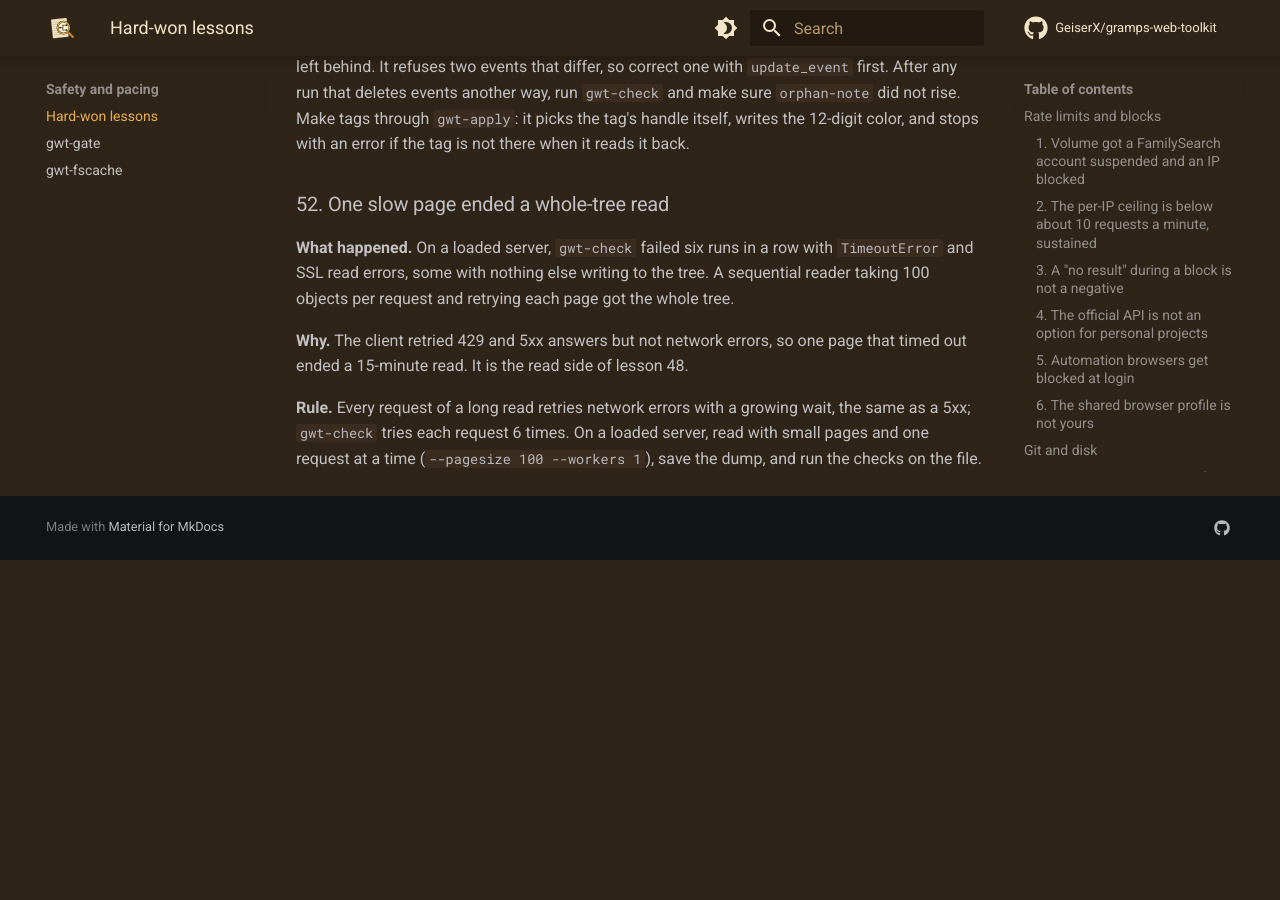
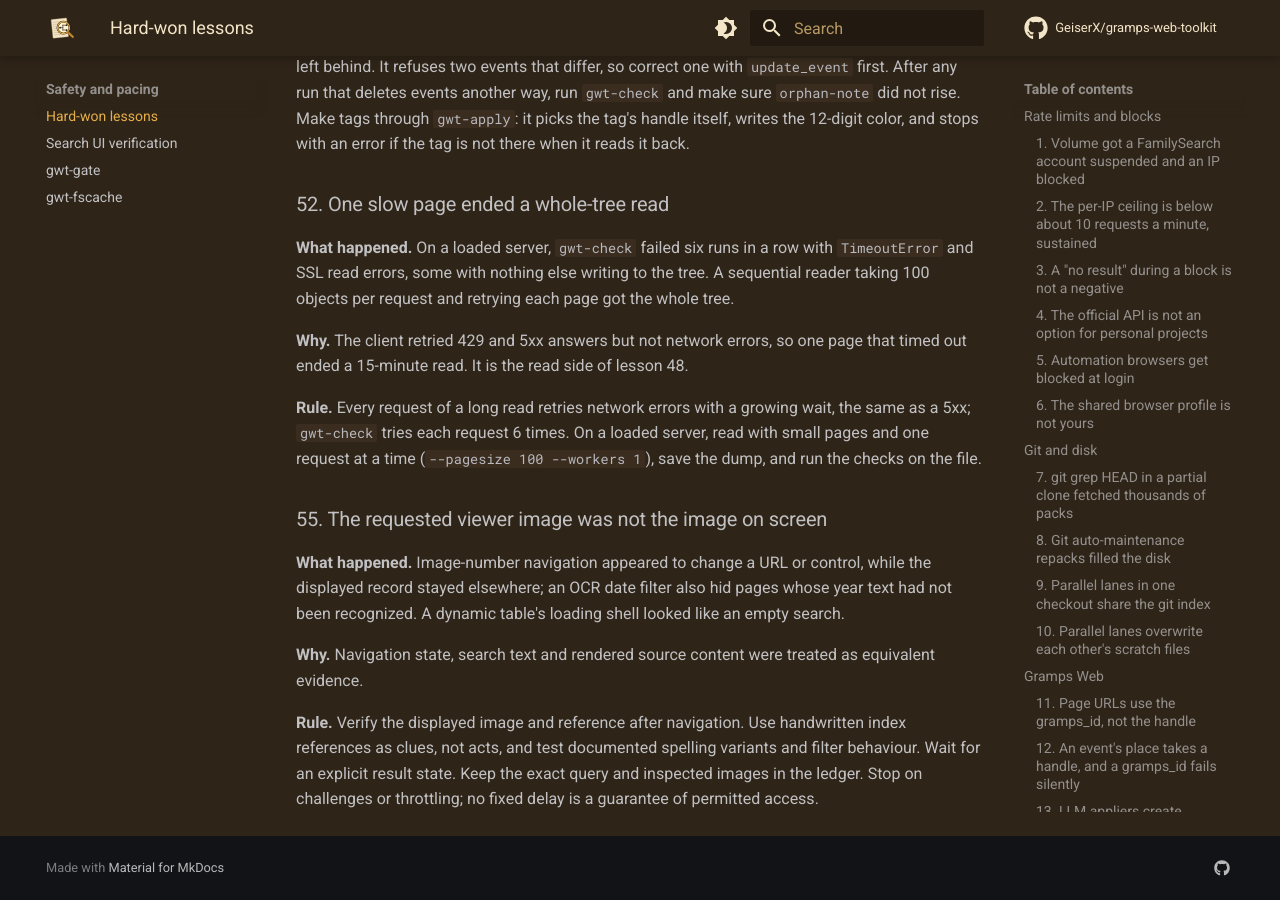
Before and after one commit to GeiserX/gramps-web-toolkit, an MkDocs documentation site: the page built from docs/hard-won.md, in a window 1280 px wide and 900 px high, scrolled down 14399 px. Built offline with MkDocs 1.6.1 and Material for MkDocs 9.7.7, drawn with Linux system fonts in a browser that asks for light colours; comment, search, counter and statistics services are not loaded; before the commit the page ends 14959 px from its top, so only the background shows below that.

Commit message:
docs(research): verify displayed records after navigation

```diff
--- a/docs/hard-won.md
+++ b/docs/hard-won.md
@@ -356,3 +356,19 @@ Format: what happened, why, and the rule.
 **Why.** The client retried 429 and 5xx answers but not network errors, so one page that timed out ended a 15-minute read. It is the read side of lesson 48.
 
 **Rule.** Every request of a long read retries network errors with a growing wait, the same as a 5xx; `gwt-check` tries each request 6 times. On a loaded server, read with small pages and one request at a time (`--pagesize 100 --workers 1`), save the dump, and run the checks on the file.
+
+### 55. The requested viewer image was not the image on screen
+
+**What happened.** Image-number navigation appeared to change a URL or control,
+while the displayed record stayed elsewhere; an OCR date filter also hid pages
+whose year text had not been recognized. A dynamic table's loading shell looked
+like an empty search.
+
+**Why.** Navigation state, search text and rendered source content were treated
+as equivalent evidence.
+
+**Rule.** Verify the displayed image and reference after navigation. Use
+handwritten index references as clues, not acts, and test documented spelling
+variants and filter behaviour. Wait for an explicit result state. Keep the exact
+query and inspected images in the ledger. Stop on challenges or throttling;
+no fixed delay is a guarantee of permitted access.
--- /dev/null
+++ b/docs/search-ui-verification.md
@@ -0,0 +1,28 @@
+# Search UI verification
+
+OCR may split or substitute handwritten letters, so documented spelling variants
+can produce different results. Record the literal query and each variant tried.
+When a date-filtered search is empty, a bounded comparison without that date
+filter can test whether unreadable year text hid a page. Such a comparison is
+another search, not proof of broader coverage. Confirm the actual place, event,
+date and people from the original record before using a match.
+
+A handwritten index page may itself appear in text-search results. Its act
+number and folio are navigation clues, not the act or a viewer image number.
+A displayed transcription is a reading aid; it does not establish that the
+underlying image is accessible or that its names were read correctly. No URL
+suffix or undocumented query parameter is guaranteed by this guide.
+
+After using any image-number box, URL parameter, arrow or filmstrip, verify the
+image actually displayed and its reference. Do not infer success from a changed
+URL or number alone. Screenshot dimensions can differ from the interaction
+viewport; re-inspect current controls rather than reusing old coordinates. Keep
+book and date landmarks, and record exact inspected ranges in `gwt-ledger`.
+Those ranges describe images examined, not everything covered by a book title.
+
+Dynamic index tables can render after the page shell. Wait for an actual result
+state or an explicit empty result; a blank table during loading is unresolved.
+Do not turn a temporary failure, signed-out response or ignored filter into a
+negative finding. Challenge and throttling notices end the current automated
+route: stop rather than tuning request speed until the block disappears. This
+applies to archive inventories and other index sites as well as FamilySearch.
--- a/mkdocs.yml
+++ b/mkdocs.yml
@@ -147,6 +147,7 @@ nav:
       - gwt-spanish-poller: spanish-poller.md
   - Safety and pacing:
       - Hard-won lessons: hard-won.md
+      - Search UI verification: search-ui-verification.md
       - gwt-gate: gate.md
       - gwt-fscache: fscache.md
   - Development:
```
